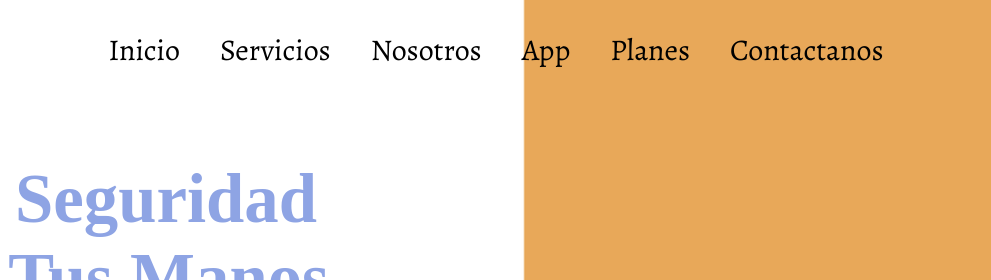
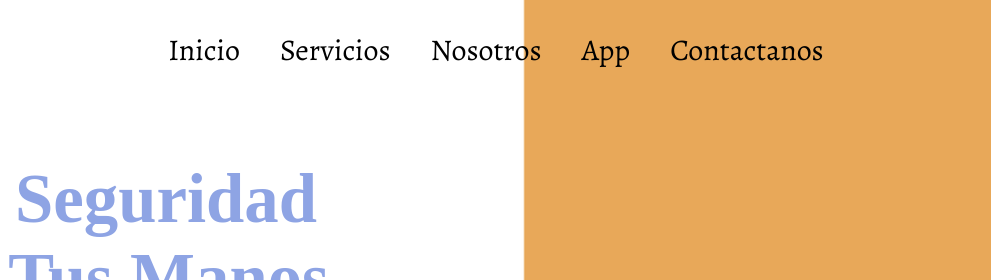
Before and after one commit to leonardolazarte/usafelanding, a plain HTML site: page index.html in a window 1280 px wide. Shown: the top 280 px of the page, 224-1215 px from the left. Drawn offline with nearby package versions, Linux system fonts and the light colour scheme; a web font is replaced by a local one.

Commit message:
Update index.html

```diff
--- a/index.html
+++ b/index.html
@@ -38,7 +38,6 @@
                             <li><a class="desplazar" href="#Pagina_Servici"  class="boot" id="Servici">Servicios</a></li>
                             <li><a class="desplazar" href="#Pagina_Nosot"  class="boot" id="Nosot">Nosotros</a></li>
                             <li><a class="desplazar" href="#Pagina_App"  class="boot" id="App">App</a></li>
-                            <li><a class="desplazar" href="#Pagina_Planes"  class="boot" id="Planes">Planes</a></li>
                             <li><a class="desplazar" href="#Pagina_Contactanos"  class="boot" id="Contactanos">Contactanos</a></li>
 
 
```
